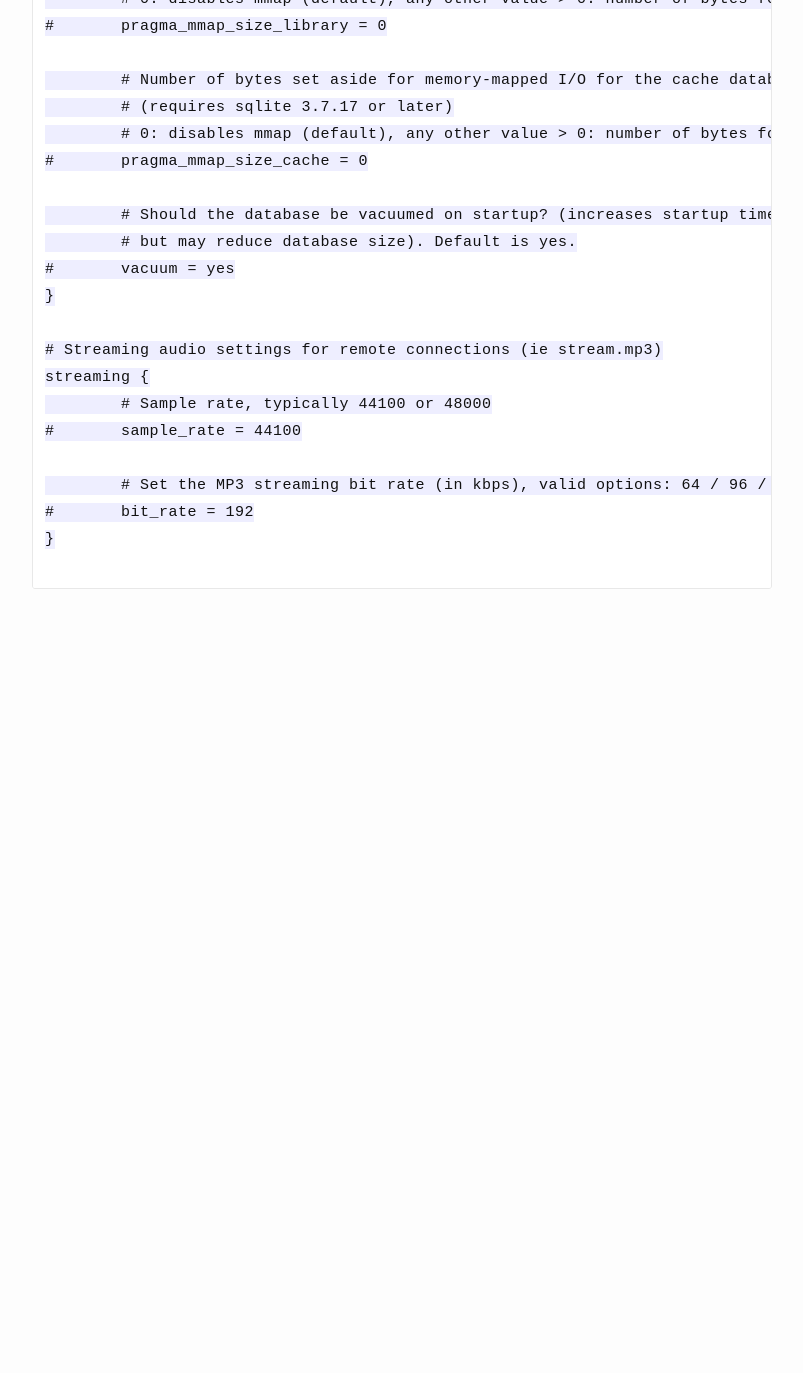
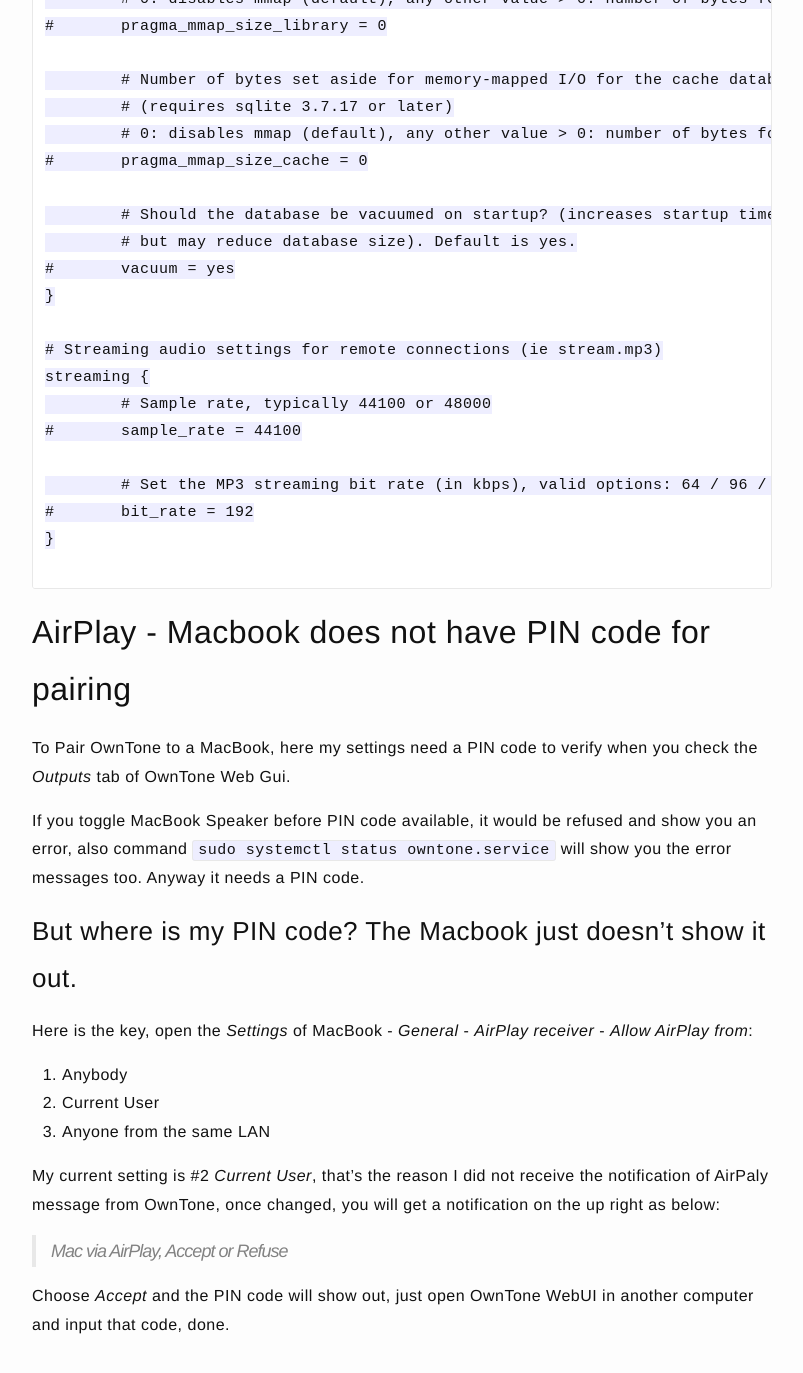
Before and after one commit to jazzi/jazzi.github.io, a Jekyll site: the page built from _posts/2025-12-28-install-owntone-music-server-on-raspberrypi.md, in a window 1280 px wide and 1400 px high, scrolled down 15223 px. Shown: the top 1373 px of the window, without its empty margins (238-1041 px from the left). Built offline with Jekyll 4.4.1, drawn with Linux system fonts in a browser that asks for light colours; before the commit the page ends 15872 px from its top, so only the background shows below that.

Commit message:
add tips

````diff
--- a/_posts/2025-12-28-install-owntone-music-server-on-raspberrypi.md
+++ b/_posts/2025-12-28-install-owntone-music-server-on-raspberrypi.md
@@ -572,3 +572,23 @@ streaming {
 }
 
 ```
+
+## AirPlay - Macbook does not have PIN code for pairing
+
+To Pair OwnTone to a MacBook, here my settings need a PIN code to verify when you check the *Outputs* tab of OwnTone Web Gui.
+
+If you toggle MacBook Speaker before PIN code available, it would be refused and show you an error, also command `sudo systemctl status owntone.service` will show you the error messages too. Anyway it needs a PIN code.
+
+### But where is my PIN code? The Macbook just doesn't show it out.
+
+Here is the key, open the *Settings* of MacBook - *General* - *AirPlay receiver* - *Allow AirPlay from*:
+
+1. Anybody
+2. Current User
+3. Anyone from the same LAN
+
+My current setting is #2 *Current User*, that's the reason I did not receive the notification of AirPaly message from OwnTone, once changed, you will get a notification on the up right as below:
+
+> Mac via AirPlay, Accept or Refuse
+
+Choose *Accept* and the PIN code will show out, just open OwnTone WebUI in another computer and input that code, done.
````
